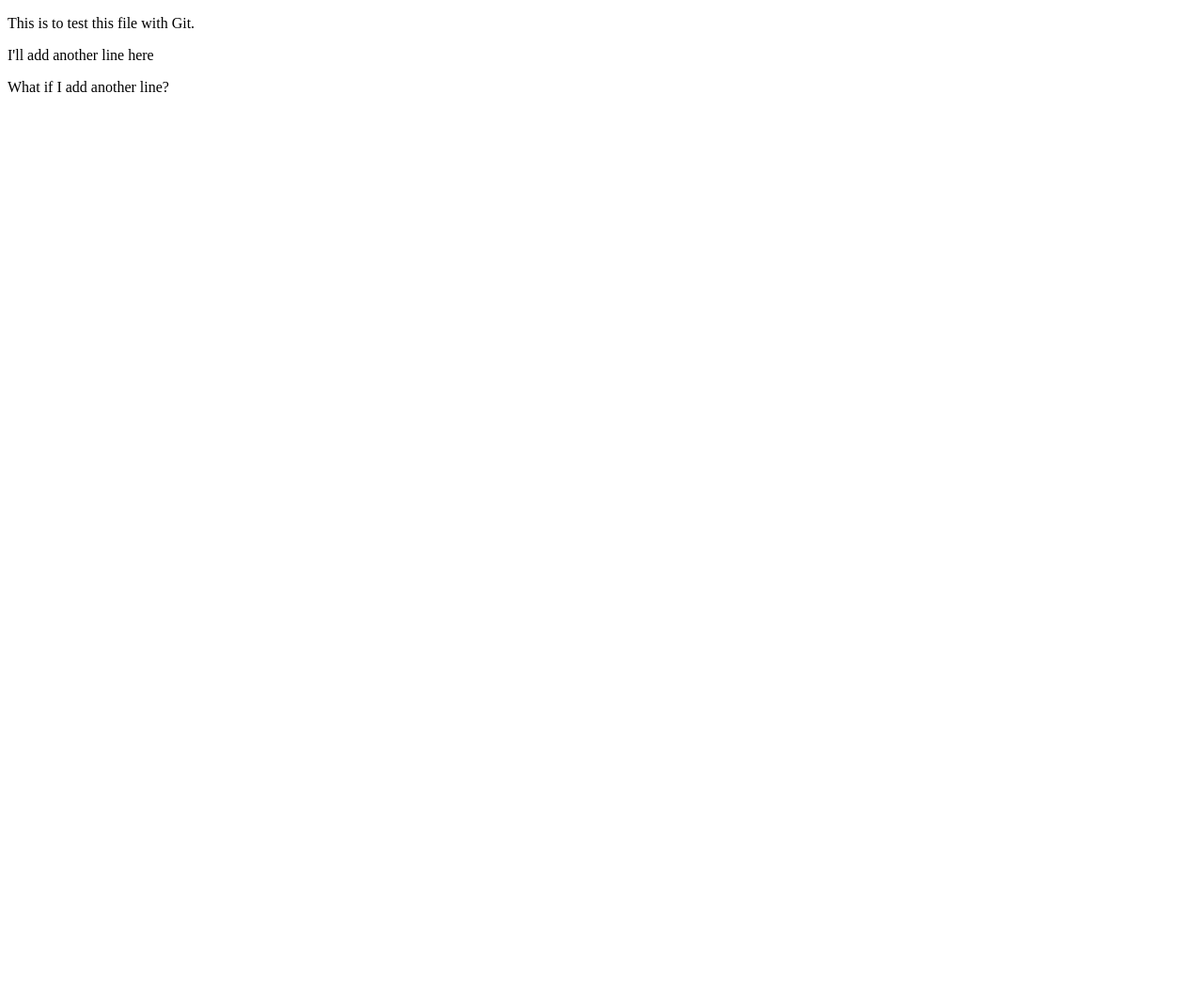
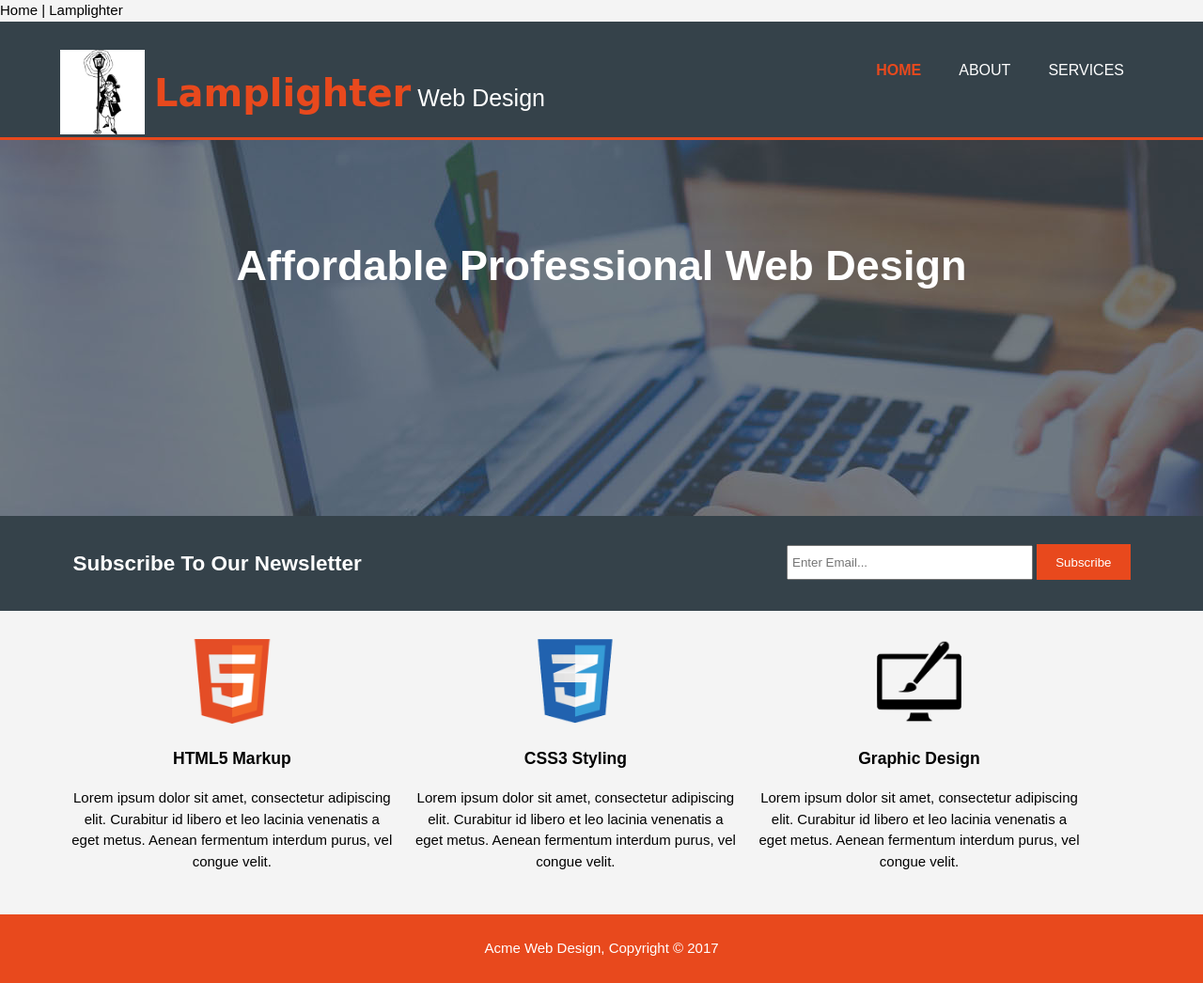
Before and after one commit to lblampman/Lamplighter-Website, a plain HTML site: page index.html in a window 1280 px wide. Shown: the whole page at 94% size. Before the commit the page ends 800 px from the top, so only its background shows below. Drawn offline with Linux system fonts and the light colour scheme.

Commit message:
Save prior to big changes from the tutorial setup.

```diff
--- /dev/null
+++ b/css/style.css
@@ -0,0 +1,228 @@
+/* Global */
+
+body {
+  font-family: Arial, Helvetica, sans-serif;
+  font-size: 15px;
+  line-height: 1.5;
+  padding: 0;
+  margin: 0;
+  background-color: #F4F4F4;
+}
+
+.container {
+  width: 90%;
+  margin: auto;
+  overflow: hidden;
+}
+
+ul {
+  margin: 0;
+  padding: 0;
+}
+
+.button_1 {
+  height: 38px;
+  background: #E8491D;
+  border: none;
+  padding-left: 20px;
+  padding-right: 20px;
+  color: #FFFFFF;
+}
+
+.dark {
+  padding: 15px;
+  background: #35424A;
+  color: #FFFFFF;
+  margin-top: 10px;
+  margin-bottom: 10px;
+}
+
+/* Header */
+header {
+  background: #35424A;
+  color: #FFFFFF;
+  padding-top: 30px;
+  min-height: 70px;
+  border-bottom: #E8491D 3px solid;
+}
+
+header h1 {
+  font-size: 25px;
+  font-weight: 100;
+  margin-left: 100px;
+}
+
+header h1 span {
+  font-family: cursive;
+  font-size: 40px;
+}
+
+header img {
+  width: 90px;
+  float: left;
+}
+
+header a {
+  color: #FFFFFF;
+  text-decoration: none;
+  text-transform: uppercase;
+  font-size: 16px;
+}
+
+header li {
+  float:left;
+  display: inline;
+  padding: 0 20px 0 20px;
+}
+
+header #branding{
+  float: left;
+}
+
+header nav {
+  float:right;
+  margin-top: 10px;
+}
+
+header .highlight, header .current a {
+  color: #E8491D;
+  font-weight: bold;
+}
+
+header a:hover {
+  color: #CCCCCC;
+  font-weight: bold;
+}
+
+
+
+/* Showcase */
+
+#showcase {
+  min-height: 400px;
+  background: url("../img/showcase.jpg") no-repeat 0 -400px;
+  text-align: center;
+  color: #FFFFFF;
+}
+
+#showcase h1 {
+  margin-top: 100px;
+  font-size: 45px;
+  margin-bottom: 10px;
+}
+
+#showcase p {
+  font-size: 20px;
+}
+
+#newsletter {
+  padding: 15px;
+  color: #FFFFFF;
+  background: #35424A;
+}
+
+#newsletter h1 {
+  float:left;
+}
+
+#newsletter form {
+  float:right;
+  margin-top: 15px;
+}
+
+#newsletter input[type="email"] {
+  padding: 4px;
+  height: 25px;
+  width: 250px;
+}
+
+/* Boxes */
+
+#boxes {
+  margin-top: 20px;
+}
+
+#boxes .box {
+  float: left;
+  text-align: center;
+  width: 30%;
+  padding: 10px;
+}
+
+#boxes .box img {
+  width: 90px;
+}
+
+/* Sidebar */
+
+aside#sidebar {
+  float: right;
+  width: 30%;
+  margin-top: 10px;
+}
+
+aside#sidebar .quote input, aside#sidebar .quote textarea {
+  width: 90%;
+  padding: 5px;
+}
+
+/* Main-col */
+
+article#main-col {
+  float: left;
+  width: 65%;
+}
+
+/* Services */
+
+ul#services li {
+  list-style: none;
+  padding: 20px;
+  border: #CCCCCC solid 1px;
+  margin-bottom: 5px;
+  background: #E6E6E6;
+}
+
+/* Footer */
+
+footer {
+  padding: 10px;
+  margin-top: 20px;
+  text-align: center;
+  background-color: #E8491D;
+  color: #FFFFFF;
+}
+
+/* Media Queries */
+
+@media(max-width: 768px){
+  header #branding,
+  header nav,
+  header nav li,
+  #newsletter h1,
+  #newsletter form,
+  #boxes .box,
+  article#main-col,
+  aside#sidebar {
+    float: none;
+    text-align: center;
+    width: 100%;
+}
+
+header {
+  padding-bottom: 20px;
+}
+
+#showcase h1 {
+  margin-top: 40px;
+}
+
+#newsletter button, .quote button {
+  display: block;
+  width: 100%;
+}
+
+#newsletter form input[type="email"] {
+  width: 100%;
+  margin-bottom: 5px;
+}
--- a/index.html
+++ b/index.html
@@ -2,11 +2,73 @@
 <html>
   <head>
     <meta charset="utf-8">
-    <title>Test File</title>
+    <meta name="viewport" content="width=device-width">
+    <meta name="description" content="affordable and professional web design">
+    <meta name="keywords" content="web design, affordable web design">
+    <meta name="author" content="Les Lampman"
+    <title>Home | Lamplighter</title>
+    <link rel="stylesheet" href="./css/style.css">
   </head>
   <body>
-    <p>This is to test this file with Git.</p>
-    <p>I'll add another line here</p>
-    <p>What if I add another line?</p>
+    <header>
+      <div class="container">
+        <div id="branding">
+          <img src="./img/Lamplighter_preview.png" id="logo">
+          <h1><span class="highlight">Lamplighter</span> Web Design</h1>
+        </div>
+        <nav>
+          <ul>
+            <li class="current"><a href="index.html">Home</a></li>
+            <li><a href="about.html">About</a></li>
+            <li><a href="services.html">Services</a></li>
+          </ul>
+        </nav>
+      </div>
+    </header>
+
+    <section id="showcase">
+      <div class="container">
+        <h1>Affordable Professional Web Design</h1>
+      </div>
+    </section>
+
+    <section id="newsletter">
+      <div class="container">
+        <h1>Subscribe To Our Newsletter</h1>
+        <form>
+          <input type="email" placeholder="Enter Email..."/>
+          <button type="submit" class="button_1">Subscribe</button/>
+        </form>
+      </div>
+    </section>
+
+    <section id="boxes">
+      <div class="container">
+        <div class="box">
+          <img src="./img/logo_html.png">
+          <h3>HTML5 Markup</h3>
+          <p>Lorem ipsum dolor sit amet, consectetur adipiscing elit.
+            Curabitur id libero et leo lacinia venenatis a eget metus.
+            Aenean fermentum interdum purus, vel congue velit.</p>
+        </div>
+        <div class="box">
+          <img src="./img/logo_css.png">
+          <h3>CSS3 Styling</h3>
+          <p>Lorem ipsum dolor sit amet, consectetur adipiscing elit.
+            Curabitur id libero et leo lacinia venenatis a eget metus.
+            Aenean fermentum interdum purus, vel congue velit.</p>
+        </div>
+        <div class="box">
+          <img src="./img/logo_brush.png">
+          <h3>Graphic Design</h3>
+          <p>Lorem ipsum dolor sit amet, consectetur adipiscing elit.
+            Curabitur id libero et leo lacinia venenatis a eget metus.
+            Aenean fermentum interdum purus, vel congue velit.</p>
+        </div>
+      </div>
+    </section>
+    <footer>
+      <p>Acme Web Design, Copyright &copy; 2017</p>
+    </footer>
   </body>
 </html>
```
Also changed, not shown: about.html (added), img/Lamplighter_preview.png (added), img/logo_brush.png (added), img/logo_css.png (added), img/logo_html.png (added), img/showcase.jpg (added), services.html (added).
